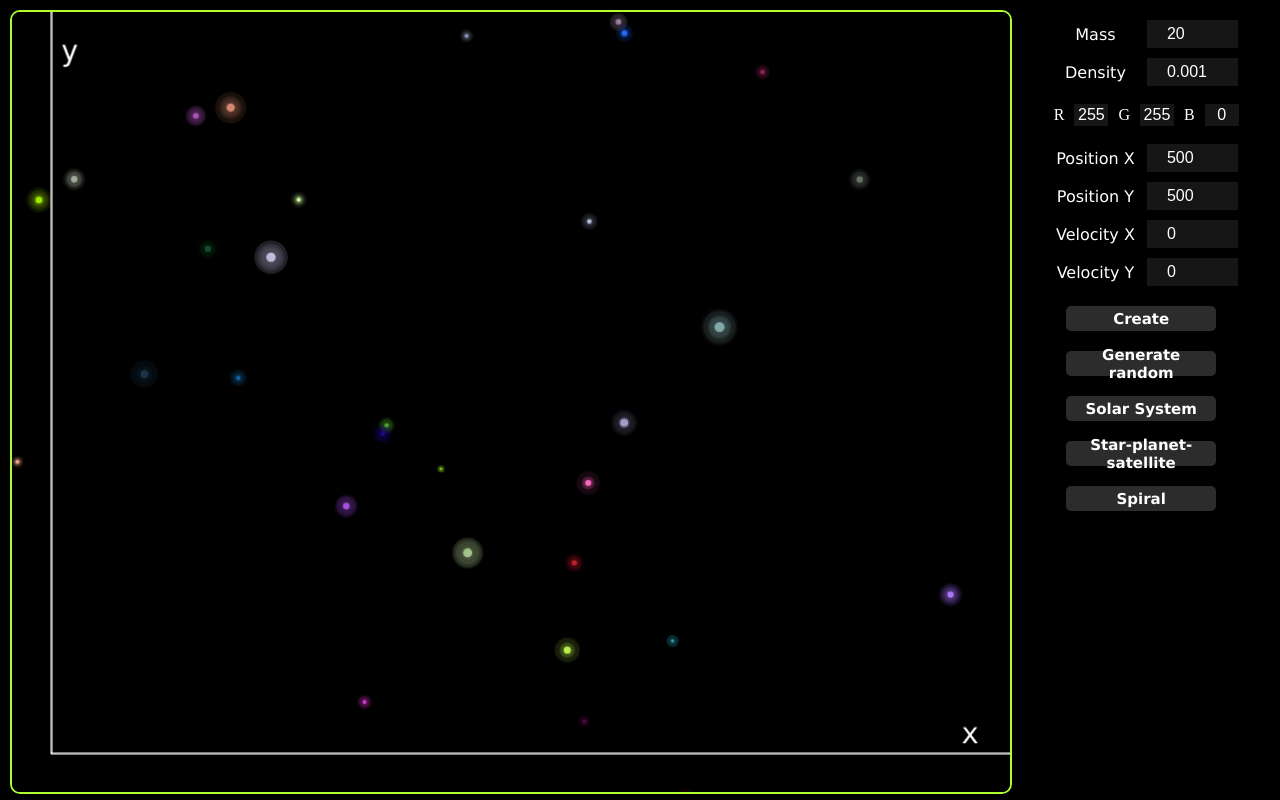
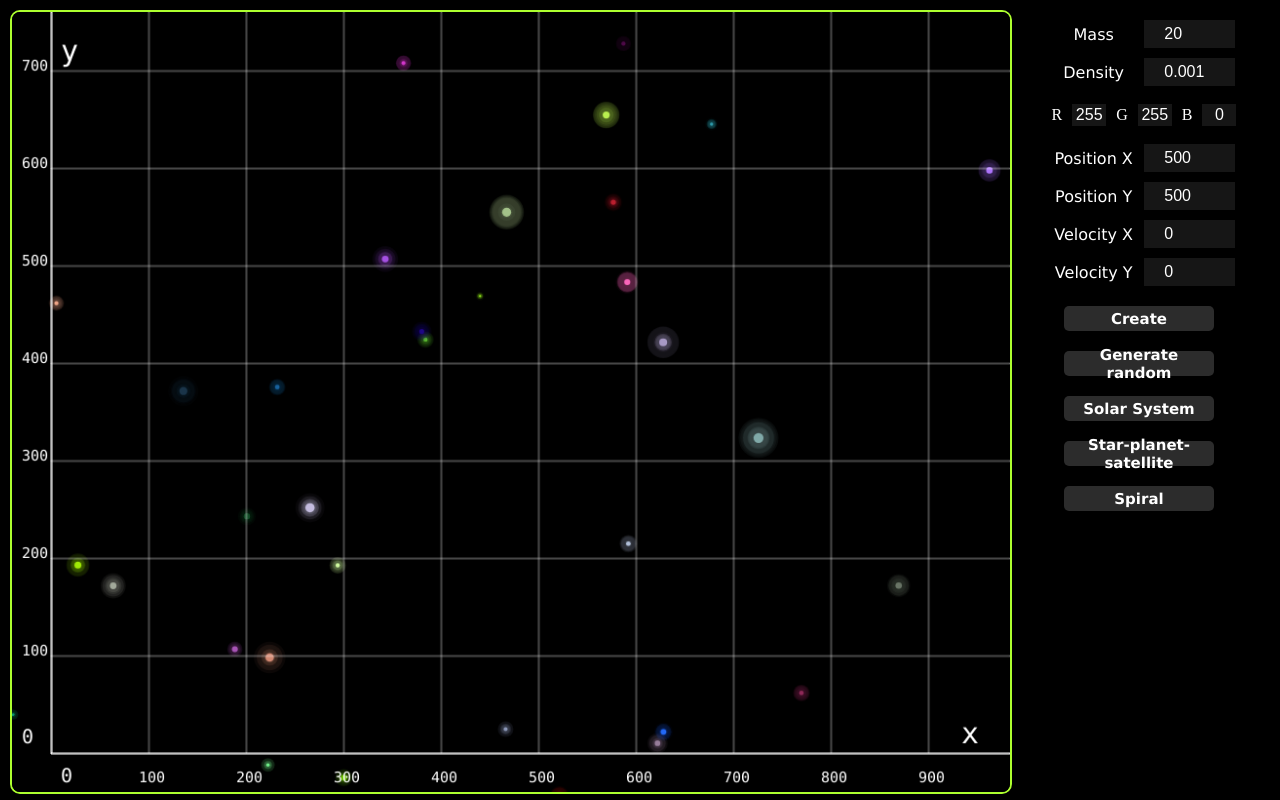
Before and after one commit to Clauzzz/Gravity2d, a website: page frontend/index.html in a window 1280 px wide. Both pictures are taken after a click on the button "Generate random". Drawn offline with Linux system fonts and the light colour scheme; files that its build step writes are made by us from their sources.

Commit message:
Added coordinate system

```diff
--- a/frontend/index.html
+++ b/frontend/index.html
@@ -54,7 +54,8 @@
         </div>
 
 
-        <!-- Common classes -->
+        <!-- Common classes -->\
+        <script src='./dist/scripts/physics/point.js'></script>
         <script src="./dist/scripts/physics/main.js"></script>
         <script src="./dist/scripts/physics/canvas.js"></script>
         <!-- Physics and effects-->
--- a/frontend/scripts/physics/canvas.js
+++ b/frontend/scripts/physics/canvas.js
@@ -10,8 +10,8 @@ class Canvas
         this.objectHovered = null;
         this.canvWidth = this.width;
         this.canvHeight = this.height;
-        this.canvOriginX = 0;
-        this.canvOriginY = 0
+        this.canvOrigin = new Point(0,0);
+        this.lastClicked = null;
         this.gridXMargin = 40;
         this.gridYMargin = 40;
         this.gridXtextMargin = 10;
@@ -58,13 +58,65 @@ class Canvas
     {
         this.objectsToListen = [];
     }
-    drawMinorXAxis = () =>
+    getTranslatedX = (x) =>
     {
 
     }
+    getTranslatedY = (y) =>
+    {
+
+    }
+    drawMinorXAxis = () =>
+    {
+        let power = Math.floor(getBaseLog(10,this.height));
+        let distance = Math.pow(10,power);
+        let numberOfLines = Math.floor(this.height / distance);
+        while(numberOfLines < 2)
+        {
+            power--;
+            distance = Math.pow(10,power);
+            numberOfLines = Math.floor(this.height / distance);
+        }
+        for(let i=0;i<numberOfLines;i++)
+        {
+            this.ctxt.beginPath();
+            this.ctxt.strokeStyle  = "rgba(255,255,255,0.3)";
+            this.ctxt.rect(this.gridXMargin, this.height - (i+1) * distance + this.canvOrigin.y - this.gridYMargin, this.width - this.gridXMargin, 1);
+            this.ctxt.stroke();
+            this.ctxt.font = '15px Consolas';
+            this.ctxt.fillStyle  = "rgba(255,255,255,1)";
+            this.ctxt.fillText((i+1) * distance, this.gridXtextMargin, this.height - (i+1) * distance + this.canvOrigin.y - this.gridYMargin);
+        }
+    }
     drawMinorYAxis = () =>
     {
-
+        let power = Math.floor(getBaseLog(10,this.width));
+        let distance = Math.pow(10,power);
+        let numberOfLines = Math.floor(this.width / distance);
+        while(numberOfLines < 2)
+        {
+            power--;
+            distance = Math.pow(10,power);
+            numberOfLines = Math.floor(this.width / distance);
+        }
+        for(let i=0;i<numberOfLines;i++)
+        {
+            this.ctxt.beginPath();
+            this.ctxt.strokeStyle  = "rgba(255,255,255,0.3)";
+            this.ctxt.rect(this.gridXMargin + (i+1) * distance - this.canvOrigin.x, 0, 1, this.height - this.gridYMargin);
+            this.ctxt.stroke();
+            this.ctxt.font = '15px Consolas';
+            this.ctxt.fillStyle  = "rgba(255,255,255,1)";
+            this.ctxt.fillText((i+1) * distance, this.gridXMargin + (i+1) * distance - this.gridXtextMargin - this.canvOrigin.x, this.height - this.gridYtextMargin);
+        }
+    }
+    drawOriginPoint = () =>
+    {
+        this.ctxt.beginPath();
+        this.ctxt.font = '20px Consolas';
+        this.ctxt.fillStyle  = "rgba(255,255,255,1)";
+        this.ctxt.fillText(this.canvOrigin.x, this.gridXMargin + this.gridXtextMargin, this.height - this.gridYtextMargin);
+        this.ctxt.fillText(this.canvOrigin.y, this.gridXtextMargin, this.height - this.gridYMargin - this.gridYtextMargin);
     }
     drawXAxis = () =>
     {
@@ -89,9 +141,16 @@ class Canvas
     drawCoordinateSystem = () =>
     {
         this.drawXAxis();
+        this.drawMinorYAxis();
         this.drawYAxis();
+        this.drawMinorXAxis();
+        this.drawOriginPoint();
     }
-    zoomCanvas(event)
+    zoomOutCanvas(event)
+    {
+
+    }
+    zoomInCanvas(event)
     {
 
     }
@@ -110,6 +169,24 @@ class Canvas
                 break;
             }
         }
+        let point = new Point(clickX,clickY);
+        _this.lastClicked = point;
+        _this.element.addEventListener("mousemove", _this.moveMap);
+        _this.element.addEventListener("mouseup", _this.removeMove);
+    }
+    moveMap = (event) =>
+    {
+        let _this = canvases.getCanvas('space');
+        _this.canvOrigin.x = _this.canvOrigin.x + (_this.lastClicked.x - event.clientX);
+        _this.canvOrigin.y = _this.canvOrigin.y - (_this.lastClicked.y - event.clientY);
+        let point = new Point(event.clientX,event.clientY);
+        _this.lastClicked = point;
+    }
+    removeMove = (event) =>
+    {
+        let _this = canvases.getCanvas('space');
+        _this.element.removeEventListener("mousemove", _this.moveMap);
+        _this.element.removeEventListener('mouseup', _this.removeMove);
     }
     hover(event)
     {
@@ -163,7 +240,7 @@ class Canvas
             sObject.glowingArray[j].alpha -=0.01;
 
             this.ctxt.beginPath();
-            this.ctxt.arc(sObject.x, sObject.y, sObject.glowingArray[j].distance, 0, 2 * Math.PI);
+            this.ctxt.arc(sObject.x - this.canvOrigin.x + this.gridXMargin, this.height - (sObject.y - this.canvOrigin.y + this.gridYMargin), sObject.glowingArray[j].distance, 0, 2 * Math.PI);
             this.ctxt.fill();
         }
     }
@@ -171,7 +248,14 @@ class Canvas
     {
         this.ctxt.fillStyle = sObject.color ? sObject.color: this.fColor;
         this.ctxt.beginPath();
-        this.ctxt.arc(sObject.x, sObject.y, sObject.radius, 0, 2 * Math.PI);
+        this.ctxt.arc(sObject.x - this.canvOrigin.x + this.gridXMargin, this.height - (sObject.y - this.canvOrigin.y + this.gridYMargin), sObject.radius, 0, 2 * Math.PI);
+        this.ctxt.fill();
+    }
+    drawPlaceholderSpaceObject = (sObject) =>
+    {
+        this.ctxt.fillStyle = "rgb("+255+","+ sObject.g / sObject.mass * Universe.heaviestObject.mass+","+sObject.b / sObject.mass * Universe.heaviestObject.mass+")";
+        this.ctxt.beginPath();
+        this.ctxt.arc(sObject.x - this.canvOrigin.x  + this.gridXMargin, this.height - (sObject.y - this.canvOrigin.y + this.gridYMargin), sObject.radius, 0, 2 * Math.PI);
         this.ctxt.fill();
     }
     draw()
@@ -182,12 +266,19 @@ class Canvas
 
         for(let i = 0;i<this.objectsToListen.length;i++)
         {
-            if(this.objectsToListen[i].glowing)
+            if(this.objectsToListen[i].radius> this.height / 1000)
             {
-                this.drawSpaceObjectGlow(this.objectsToListen[i]);
+                if(this.objectsToListen[i].glowing)
+                {
+                    this.drawSpaceObjectGlow(this.objectsToListen[i]);
+                }
+                this.drawSpaceObject(this.objectsToListen[i]);
+            }
+            else
+            {
+                this.drawPlaceholderSpaceObject(this.objectsToListen[i]);
             }
 
-            this.drawSpaceObject(this.objectsToListen[i]);
         }
         if(this.objectHovered)
         {
--- a/frontend/scripts/physics/main.js
+++ b/frontend/scripts/physics/main.js
@@ -25,6 +25,11 @@ Array.prototype.getObject = (id)=>
     return null;
 }
 Array.prototype.listenerObjects = [];
+
+function getBaseLog(x,y)
+{
+    return Math.log(y) / Math.log(x);
+}
 
 function removeObjectFromAll(objectToRemove)
 {
@@ -65,6 +70,7 @@ function createObject()
     velocityXField.value == Number(velocityXField.value) ? spaceObject.setVelocityX(Number(velocityXField.value)) : null;
     velocityYField.value == Number(velocityYField.value) ? spaceObject.setVelocityY(Number(velocityYField.value)) : null;
     spaceObject.glowing = true;
+    Universe.calculateHeaviestObject();
 }
 function generate()
 {
@@ -81,6 +87,7 @@ function generate()
         spaceObject.setVelocityY(Math.random()>0.5?-1*Math.random():Math.random());
         spaceObject.glowing = true;
     }
+    Universe.calculateHeaviestObject();
 }
 function generateSolar()
 {
@@ -160,15 +167,9 @@ function generateSatelliteSystem()
 function generateSpiralRight()
 {
     const number = 500;
-    let maxMassObject = {mass:0};
-    for(let i=0; i<objects.length;i+=1)
-    {
-        if(objects[i].mass > maxMassObject.mass)
-        {
-            maxMassObject = objects[i];
-        }
-    }
-    if(maxMassObject.id)
+    Universe.calculateHeaviestObject();
+
+    if(Universe.heaviestObject.id)
     {
         for(let i=0; i<number;i+=1)
         {
@@ -180,11 +181,11 @@ function generateSpiralRight()
             spaceObject.setPositionY(canvases.getCanvas('space').height * Math.random());
             //spaceObject.glowing = true; // this makes everything laggy for many objects
 
-            let d = Math.sqrt(Math.pow((spaceObject.x - maxMassObject.x),2) + Math.pow((spaceObject.y - maxMassObject.y),2));
-            let orbitalVelocity = Math.sqrt(maxMassObject.mass /d);
-            let angle = Math.asin(Math.abs(spaceObject.x - maxMassObject.x)/d);
+            let d = Math.sqrt(Math.pow((spaceObject.x - Universe.heaviestObject.x),2) + Math.pow((spaceObject.y - Universe.heaviestObject.y),2));
+            let orbitalVelocity = Math.sqrt(Universe.heaviestObject.mass /d);
+            let angle = Math.asin(Math.abs(spaceObject.x - Universe.heaviestObject.x)/d);
             angle = Math.PI/2 - angle;
-            if(spaceObject.x < maxMassObject.x)
+            if(spaceObject.x < Universe.heaviestObject.x)
             {
                 spaceObject.setVelocityY(-Math.cos(angle)*orbitalVelocity);
             }
@@ -192,7 +193,7 @@ function generateSpiralRight()
             {
                 spaceObject.setVelocityY(Math.cos(angle)*orbitalVelocity);
             }
-            if(spaceObject.y < maxMassObject.y)
+            if(spaceObject.y < Universe.heaviestObject.y)
             {
                 spaceObject.setVelocityX(Math.sin(angle)*orbitalVelocity);
             }
--- a/frontend/scripts/physics/physics.js
+++ b/frontend/scripts/physics/physics.js
@@ -3,6 +3,7 @@ class Universe
     static interval;
     static running;
     static objectsToListen;
+    static heaviestObject;
     static framerate = 60;
     static timer;
     constructor()
@@ -112,6 +113,19 @@ class Universe
             Universe.objectsToListen[i].y += Universe.objectsToListen[i].vy;
         }
     }
+    static calculateHeaviestObject()
+    {
+        let maxMassObject = {mass:0};
+        for(let i=0; i<Universe.objectsToListen.length;i+=1)
+        {
+            if(Universe.objectsToListen[i].mass > maxMassObject.mass)
+            {
+                maxMassObject = Universe.objectsToListen[i];
+            }
+        }
+        Universe.heaviestObject = maxMassObject;
+
+    }
     static decreaseSpeed()
     {
         if(Universe.timer < 500)
--- /dev/null
+++ b/frontend/scripts/physics/point.js
@@ -0,0 +1,8 @@
+class Point
+{
+    constructor(x,y)
+    {
+        this.x = x;
+        this.y = y;
+    }
+}
```
Also changed, not shown: frontend/dist/scripts/physics/canvas.js, frontend/dist/scripts/physics/main.js, frontend/dist/scripts/physics/physics.js, frontend/dist/scripts/physics/point.js (added).
